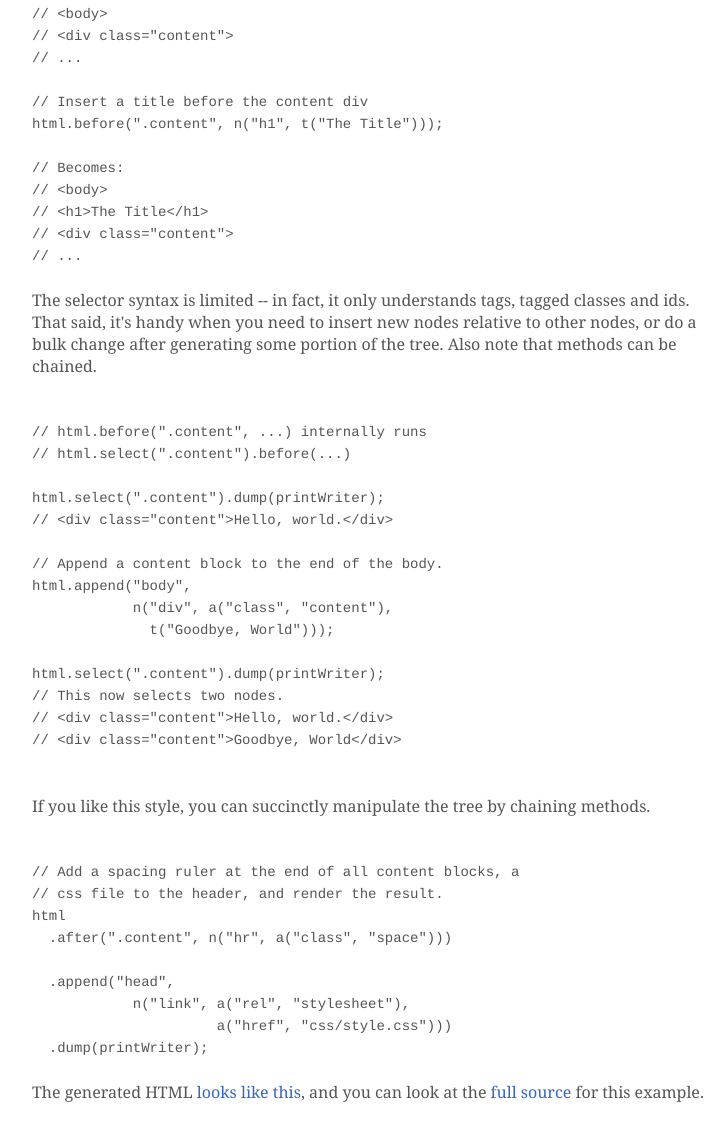
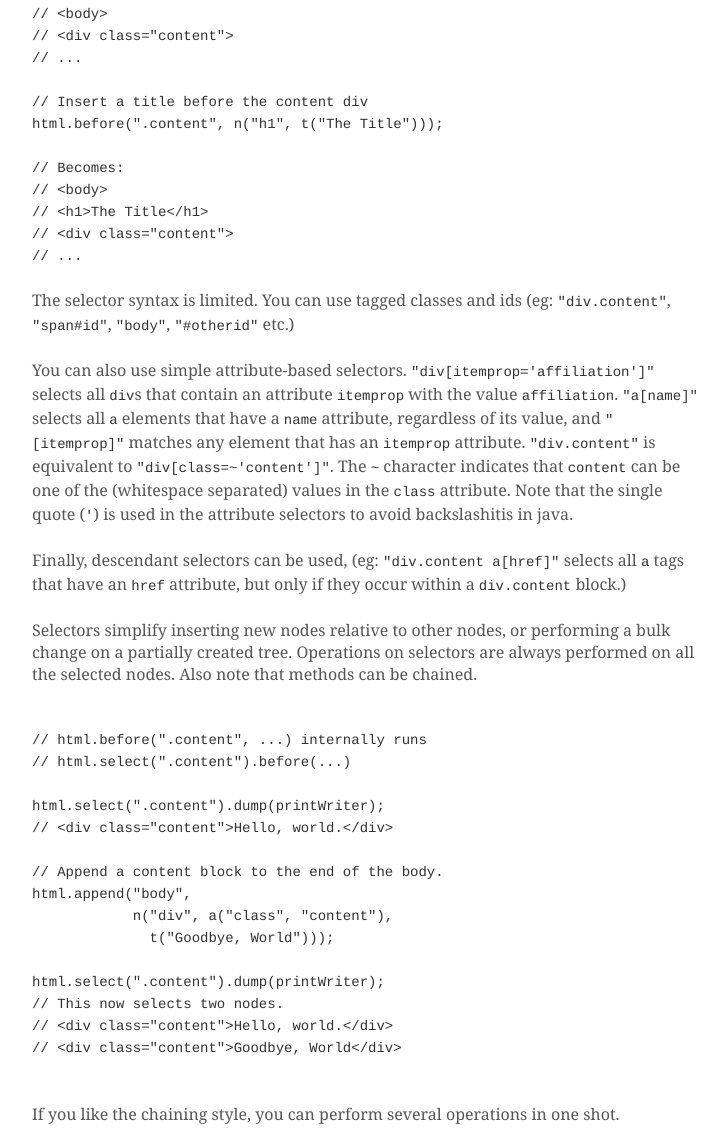
Before and after one commit to kbsriram/tdom, a plain HTML site: page index.html in a window 1280 px wide. Shown: the part 1143-2271 px from the top of the page, without its empty margins (272-999 px from the left). Drawn offline with Linux system fonts and the light colour scheme.

Commit message:
Add info on additional selector, minor tweak to style.

```diff
--- a/css/style.css
+++ b/css/style.css
@@ -63,12 +63,8 @@ body {
     margin-bottom: 2.75em;
 }
 
-body {
-/*
-    background-image: url(grid22.png);
-    background-repeat: repeat;
-    background-position: 0px -5px;
-*/
+pre,tt {
+    color: #323232;
 }
 
 p {
--- a/index.html
+++ b/index.html
@@ -83,11 +83,32 @@ html.before(".content", n("h1", t("The Title")));
 // ...
 </pre>
 
-<p>The selector syntax is limited -- in fact, it only understands
-tags, tagged classes and ids. That said, it's handy when you need to
-insert new nodes relative to other nodes, or do a bulk change after
-generating some portion of the tree. Also note that methods can be
-chained.</p>
+<p>The selector syntax is limited. You can use tagged classes and
+ids (eg: <tt>"div.content"</tt>, <tt>"span#id"</tt>, <tt>"body"</tt>,
+<tt>"#otherid"</tt> etc.)</p>
+
+<p>You can also use simple attribute-based selectors.
+<tt>"div[itemprop='affiliation']"</tt> selects all <tt>div</tt>s
+that contain an attribute <tt>itemprop</tt> with the
+value <tt>affiliation</tt>. <tt>"a[name]"</tt> selects all <tt>a</tt>
+elements that have a <tt>name</tt> attribute, regardless of its value,
+and <tt>"[itemprop]"</tt> matches any element that has
+an <tt>itemprop</tt> attribute. <tt>"div.content"</tt> is equivalent
+to <tt>"div[class=~'content']"</tt>. The <tt>~</tt> character indicates
+that <tt>content</tt> can be one of the (whitespace separated) values in
+the <tt>class</tt> attribute. Note that the
+single quote (<tt>'</tt>) is used in the attribute selectors to avoid
+backslashitis in java.</p>
+
+<p>Finally, descendant selectors can be used, (eg:
+<tt>"div.content a[href]"</tt> selects all <tt>a</tt> tags that have
+an <tt>href</tt> attribute, but only if they occur within
+a <tt>div.content</tt> block.)</p>
+
+<p>Selectors simplify inserting new nodes relative to other nodes, or
+performing a bulk change on a partially created tree.  Operations on
+selectors are always performed on all the selected nodes. Also note
+that methods can be chained.</p>
 
 <pre>
 
@@ -109,8 +130,8 @@ html.select(".content").dump(printWriter);
 
 </pre>
 
-<p>If you like this style, you can succinctly manipulate the tree by
-chaining methods.</p>
+<p>If you like the chaining style, you can perform several operations
+in one shot.</p>
 
 <pre>
 
```
